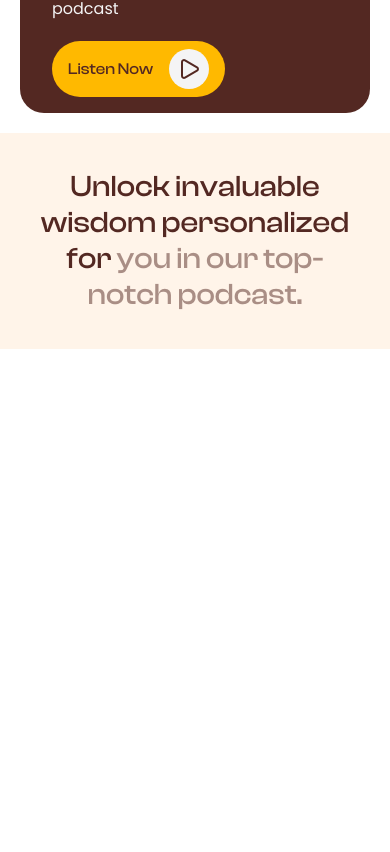
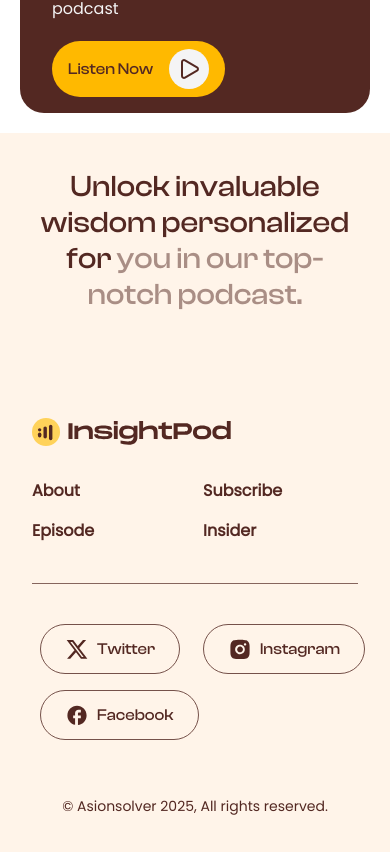
Before and after one commit to Asionsolver/insight-pod, a React (Vite) app: page / in a window 390 px wide. Shown: the part 4046-4898 px from the top of the page. Before the commit the page ends 4395 px from the top, so only its background shows below. Built offline with nearby package versions, Linux system fonts and the light colour scheme; a web font is replaced by a local one.

Commit message:
complete mobile first design in footer section

```diff
--- a/src/pages/home-page.jsx
+++ b/src/pages/home-page.jsx
@@ -5,6 +5,7 @@ import Stats from "../sections/stats";
 import OutAdvantage from "../sections/our-advantage";
 import Banner from "../sections/banner";
 import Message from "../sections/message";
+import Footer from "../sections/footer";
 
 const HomePage = () => {
   return (
@@ -17,6 +18,7 @@ const HomePage = () => {
         <OutAdvantage />
         <Banner />
         <Message />
+        <Footer />
       </div>
     </div>
   );
--- /dev/null
+++ b/src/sections/footer.jsx
@@ -0,0 +1,55 @@
+import { images, socialLinks } from "../assets/assets";
+
+const Footer = () => {
+  return (
+    <div className="py-5">
+      <div className="px-8 py-4  text-prime-brown">
+        {/* Logo */}
+        <img
+          src={images.logo}
+          alt="logo"
+          className="my-8 w-50 cursor-pointer hover:-translate-y-1 transition-all duration-300 ease-out"
+        />
+        {/* Grid */}
+        <div className="w-full grid grid-cols-2 gap-4 cursor-pointer">
+          {["About", "Subscribe", "Episode", "Insider"].map((item, index) => {
+            return (
+              <span
+                key={index}
+                className="font-semibold transition2 hover:-translate-y-1"
+              >
+                {item}
+              </span>
+            );
+          })}
+        </div>
+        {/* Horizontal Line */}
+        <hr className="text-prime-brown/70 my-10" />
+        {/* Socials */}
+        <div className="grid grid-cols-2 gap-4 px-2">
+          {socialLinks.map(({ _id, name, icon }) => {
+            return (
+              <button
+                key={_id}
+                className="w-fit h-10 p-6 border border-prime-brown/80 centered-row gap-2 rounded-full"
+              >
+                {/* Icon */}
+                <div className="w-6 h-6">
+                  <img src={icon} alt="icon" />
+                </div>
+                {/* .Label */}
+                <span className="text-prime-brown clash-display">{name}</span>
+              </button>
+            );
+          })}
+        </div>
+        {/* Copy right note */}
+        <p className="mt-14 text-sm text-prime-brown text-center">
+          &copy; Asionsolver {new Date().getFullYear()}, All rights reserved.
+        </p>
+      </div>
+    </div>
+  );
+};
+
+export default Footer;
```
